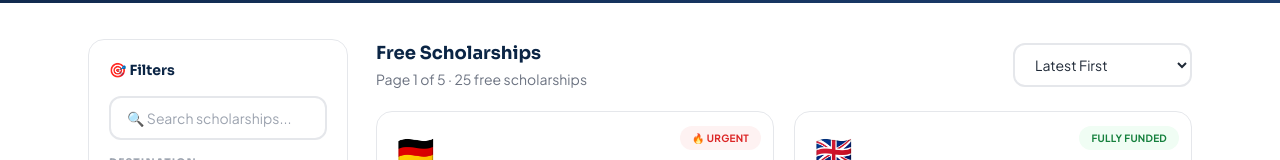
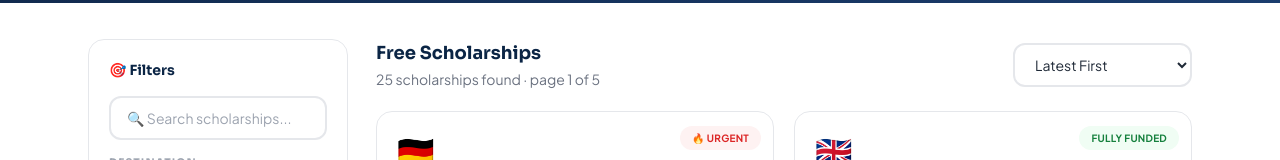
Before and after one commit to shajidhossain626-cell/Schoolar-path-Bd-Front-end, a React (Vite) app: page /scholarships in a window 1280 px wide. Shown: the part 250-410 px from the top of the page. Built offline with nearby package versions, Linux system fonts and the light colour scheme.

Commit message:
add filter correctly through listing page

```diff
--- a/src/pages/ListingPage.jsx
+++ b/src/pages/ListingPage.jsx
@@ -6,15 +6,18 @@ import ScholarshipCard from '@components/common/ScholarshipCard'
 import { useAuth } from '@context/AuthContext'
 import { useScholarships } from '@context/ScholarshipContext'
 
-const FREE_LIMIT = 26
+const FREE_LIMIT = 25
 const PER_PAGE = 6
 
 export default function ListingPage() {
-  const { paginated, filters, updateFilter, clearAll, page, setPage, totalPages, resultCount } = useFilters()
+  const { filtered, paginated, filters, updateFilter, clearAll, page, setPage, totalPages, resultCount } = useFilters()
   const [searchParams] = useSearchParams()
   const { isLoggedIn, isPaid } = useAuth()
   const { scholarships } = useScholarships()
   const [freePage, setFreePage] = useState(1)
+
+  // Reset free page when filters change
+  useEffect(() => { setFreePage(1) }, [filters])
 
   useEffect(() => {
     const country = searchParams.get('country')
@@ -23,19 +26,22 @@ export default function ListingPage() {
     if (degree)  updateFilter('degrees', [degree])
   }, [])
 
-  const freeScholarships   = scholarships.filter(s => s.featured).slice(0, FREE_LIMIT)
-  const totalAll           = scholarships.length
-  const lockedCount        = totalAll - freeScholarships.length
-  const freeTotalPages     = Math.ceil(freeScholarships.length / PER_PAGE)
-  const freePaginated      = freeScholarships.slice((freePage - 1) * PER_PAGE, freePage * PER_PAGE)
+  const totalAll    = scholarships.length
+  const allFree     = scholarships.filter(s => s.featured).slice(0, FREE_LIMIT)
+  const lockedCount = totalAll - allFree.length
+
+  // For FREE users: apply filters to featured scholarships only
+  const freeFiltered    = isPaid ? [] : filtered.filter(s => s.featured).slice(0, FREE_LIMIT)
+  const freeTotalPages  = Math.ceil(freeFiltered.length / PER_PAGE)
+  const freePaginated   = freeFiltered.slice((freePage - 1) * PER_PAGE, freePage * PER_PAGE)
 
   const visibleCards = isPaid ? paginated : freePaginated
   const currentPage  = isPaid ? page : freePage
   const currentTotal = isPaid ? totalPages : freeTotalPages
   const handlePage   = isPaid ? setPage : setFreePage
 
-  // Only show unlock banner on the very last free page
-  const showUnlockBanner = !isPaid && freePage === freeTotalPages
+  const freeResultCount = freeFiltered.length
+  const showUnlockBanner = !isPaid && freePage === freeTotalPages && freeFiltered.length > 0
 
   return (
     <>
@@ -46,7 +52,7 @@ export default function ListingPage() {
           <p>
             {isPaid
               ? `${totalAll}+ verified international scholarships — full access unlocked ✅`
-              : `${freeScholarships.length} free scholarships available · ${lockedCount}+ more with any package`}
+              : `${allFree.length} free scholarships available · ${lockedCount}+ more with any package`}
           </p>
         </div>
       </div>
@@ -55,6 +61,7 @@ export default function ListingPage() {
         <div className="grid md:grid-cols-[260px_1fr] gap-7 py-9 items-start">
           <FilterSidebar />
           <div>
+
             {/* Header row */}
             <div className="flex items-center justify-between mb-5">
               <div>
@@ -64,7 +71,7 @@ export default function ListingPage() {
                 <span className="text-gray-500 text-sm">
                   {isPaid
                     ? `${resultCount} scholarships found`
-                    : `Page ${freePage} of ${freeTotalPages} · ${freeScholarships.length} free scholarships`}
+                    : `${freeResultCount} scholarships found${freeTotalPages > 1 ? ` · page ${freePage} of ${freeTotalPages}` : ''}`}
                 </span>
               </div>
               <select className="input text-sm w-auto"
@@ -83,13 +90,13 @@ export default function ListingPage() {
             ) : (
               <div className="text-center py-16">
                 <div className="text-5xl mb-4">🔍</div>
-                <h3 className="font-head font-bold text-navy-800 text-lg mb-2">No scholarships match</h3>
+                <h3 className="font-head font-bold text-navy-800 text-lg mb-2">No scholarships match your filters</h3>
                 <p className="text-gray-500 text-sm mb-5">Try removing some filters or broadening your search.</p>
                 <button onClick={clearAll} className="btn btn-outline">Clear All Filters</button>
               </div>
             )}
 
-            {/* Pagination — always visible, never blocked */}
+            {/* Pagination — always visible */}
             {currentTotal > 1 && (
               <div className="flex gap-2 mt-8 justify-center flex-wrap">
                 <button
@@ -107,15 +114,15 @@ export default function ListingPage() {
               </div>
             )}
 
-            {/* Unlock banner — only appears BELOW pagination on the last free page */}
+            {/* Unlock banner — below last page only */}
             {showUnlockBanner && (
               <div className="mt-8 rounded-2xl border-2 border-dashed border-blue-300 bg-blue-50 p-6 text-center">
                 <div className="text-3xl mb-2">🔒</div>
                 <h3 className="font-head font-black text-navy-800 text-xl mb-1">
-                  You've seen all {freeScholarships.length} free scholarships
+                  You've seen all {allFree.length} free scholarships
                 </h3>
                 <p className="text-gray-500 text-sm mb-4 max-w-md mx-auto">
-                  Unlock <strong>{lockedCount}+ more scholarships</strong> including DAAD, Chevening, MEXT, Australia Awards and many more — starting from just ৳5,000.
+                  Unlock <strong>{lockedCount}+ more scholarships</strong> including DAAD, Chevening, MEXT, Australia Awards and more — starting from just ৳5,000.
                 </p>
                 <div className="flex flex-col sm:flex-row gap-3 justify-center">
                   <Link to="/services" className="btn btn-primary px-6">
```
